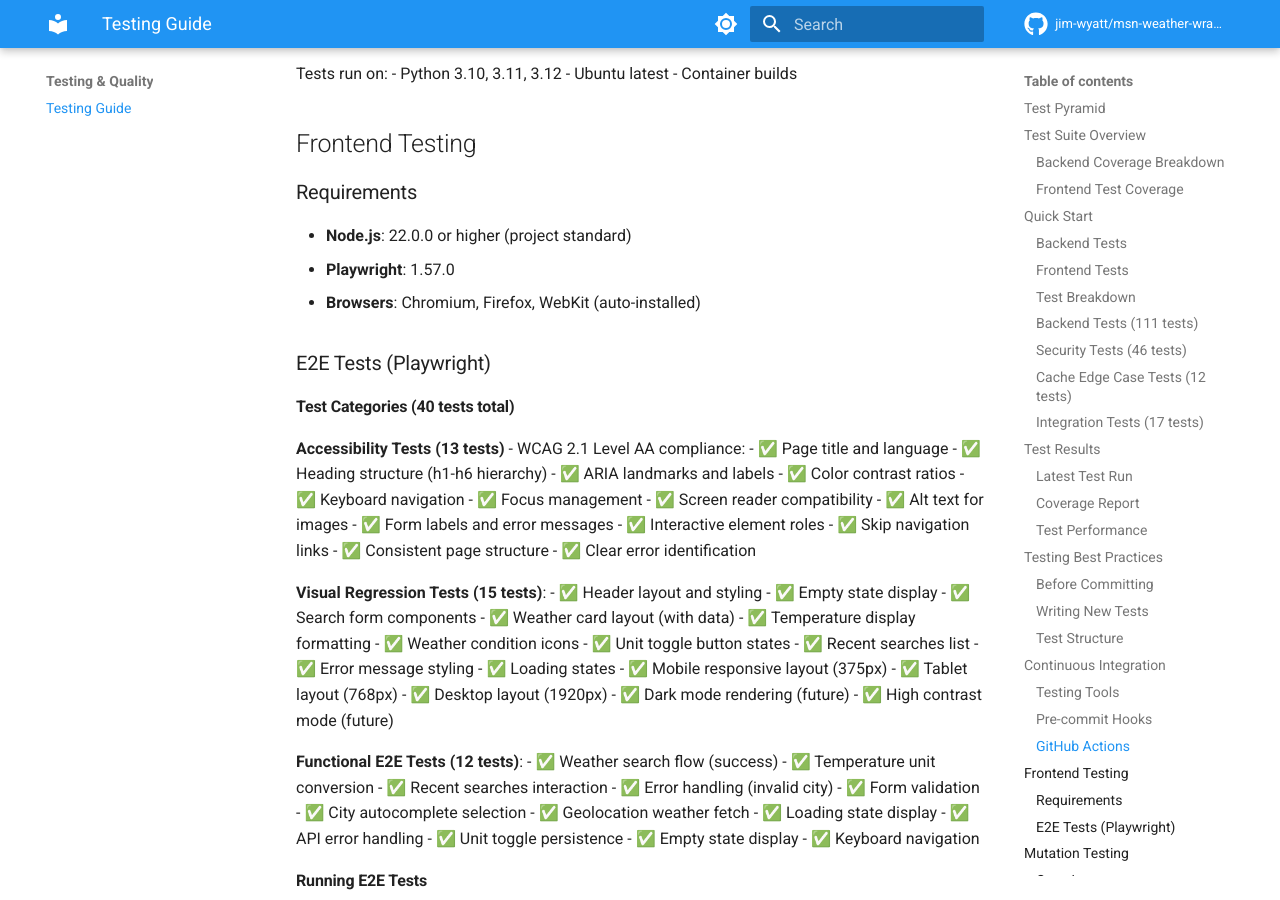
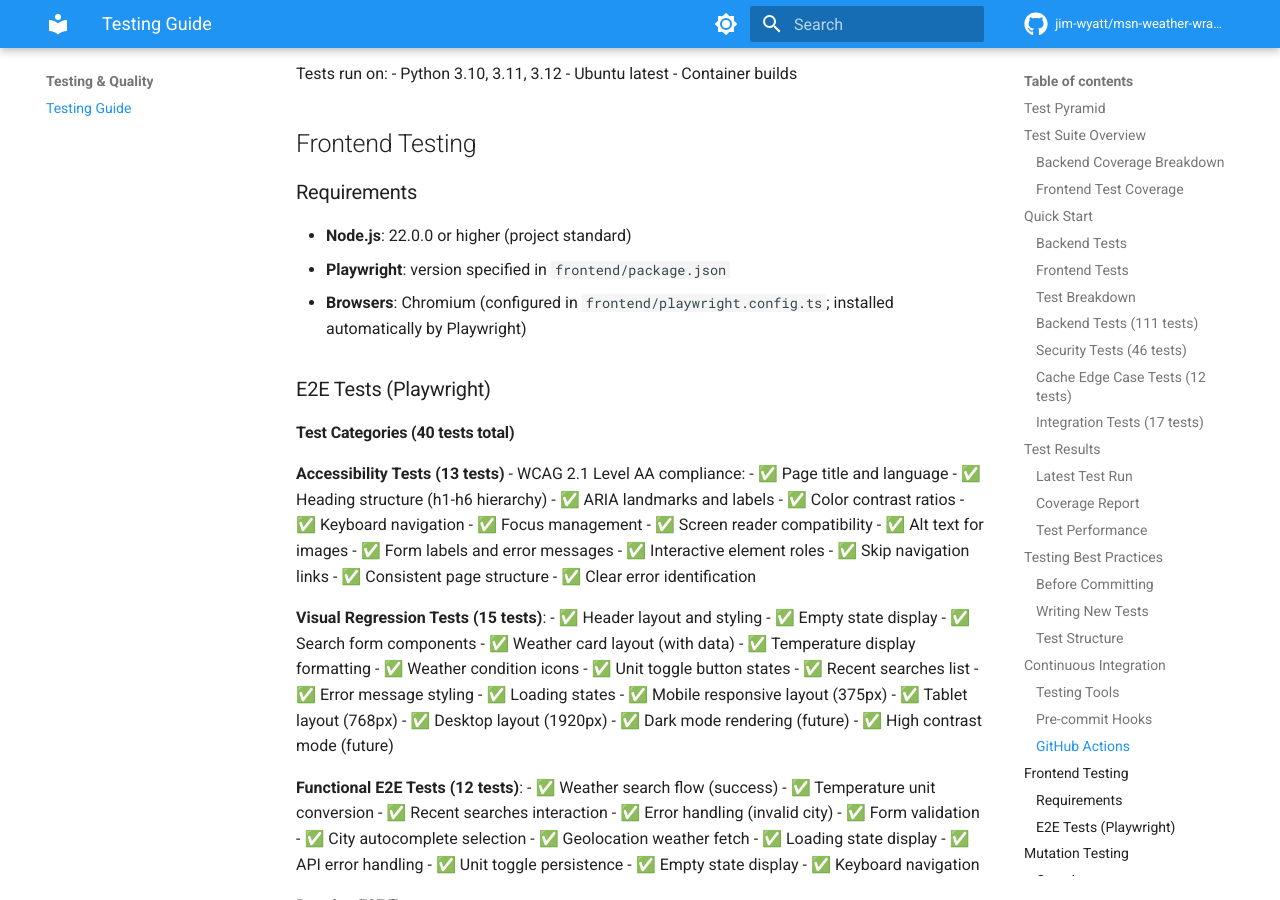
Before and after one commit to jim-wyatt/msn-weather-wrapper, an MkDocs documentation site: the page built from docs/TESTING.md, in a window 1280 px wide and 900 px high, scrolled down 10742 px. Built offline with MkDocs 1.6.1 and Material for MkDocs 9.7.7, drawn with Linux system fonts in a browser that asks for light colours; comment, search, counter and statistics services are not loaded; the version menu is left out; some of the changed text lies outside the part shown.

Commit message:
docs: address PR review feedback on remaining stale references
- frontend/TESTING.md: update Playwright version to ^1.59.1 (matches package.json)
- docs/TESTING.md: fix Playwright/browser requirements to match playwright.config.ts; fix .nvmrc path to frontend/.nvmrc
- docs/index.md: rename "React Frontend" label to "Next.js Frontend"
- docs/API.md: rename "React Component Examples" section to "Next.js Frontend Examples"
- README.md: update tagline and "Start Here" section to say Next.js instead of React

Agent-Logs-Url: https://github.com/jim-wyatt/msn-weather-wrapper/sessions/216cefcb-2000-4ddf-a4f0-ce7bf69d54ae

Co-authored-by: jim-wyatt <193110529+jim-wyatt@users.noreply.github.com>

```diff
--- a/docs/TESTING.md
+++ b/docs/TESTING.md
@@ -381,8 +381,8 @@ Tests run on:
 
 ### Requirements
 - **Node.js**: 22.0.0 or higher (project standard)
-- **Playwright**: 1.57.0
-- **Browsers**: Chromium, Firefox, WebKit (auto-installed)
+- **Playwright**: version specified in `frontend/package.json`
+- **Browsers**: Chromium (configured in `frontend/playwright.config.ts`; installed automatically by Playwright)
 
 ### E2E Tests (Playwright)
 
@@ -704,7 +704,7 @@ When tests fail:
 ## Known Limitations
 
 ### Frontend Testing
-- **Node.js Version**: Project standard is Node 22+ as specified in `.nvmrc` and `package.json`
+- **Node.js Version**: Project standard is Node 22+ as specified in `frontend/.nvmrc` and `package.json`
   - **Solution**: Use containerized testing with `infra/containers/Containerfile.playwright`
 - **Visual Baselines**: Not yet established (requires manual review and approval)
   - **Impact**: Visual regression tests will fail until baselines are updated
```
Also changed, not shown: README.md (+2 -2 lines), docs/API.md (+1 -1 lines), docs/index.md (+1 -1 lines), frontend/TESTING.md (+1 -1 lines).
